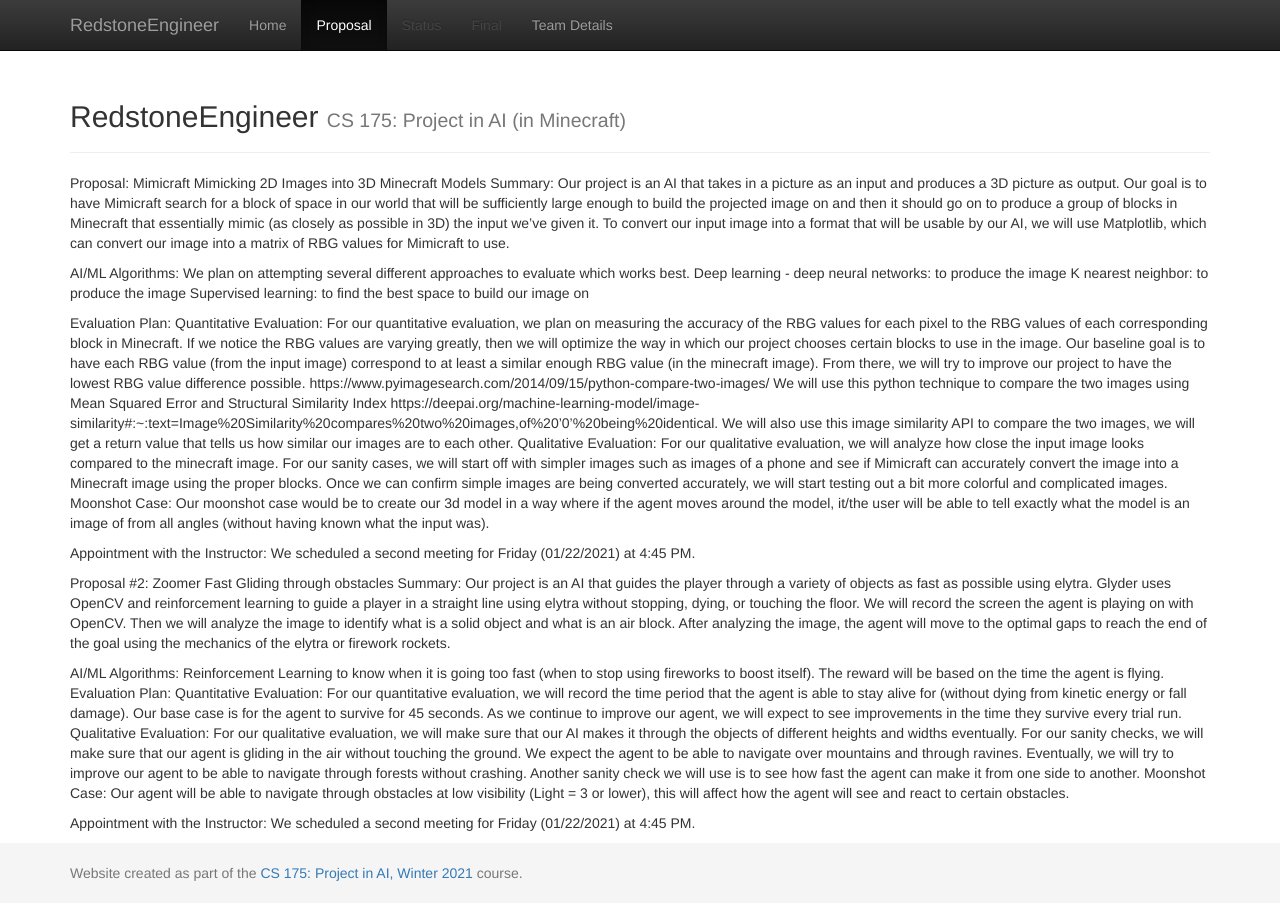
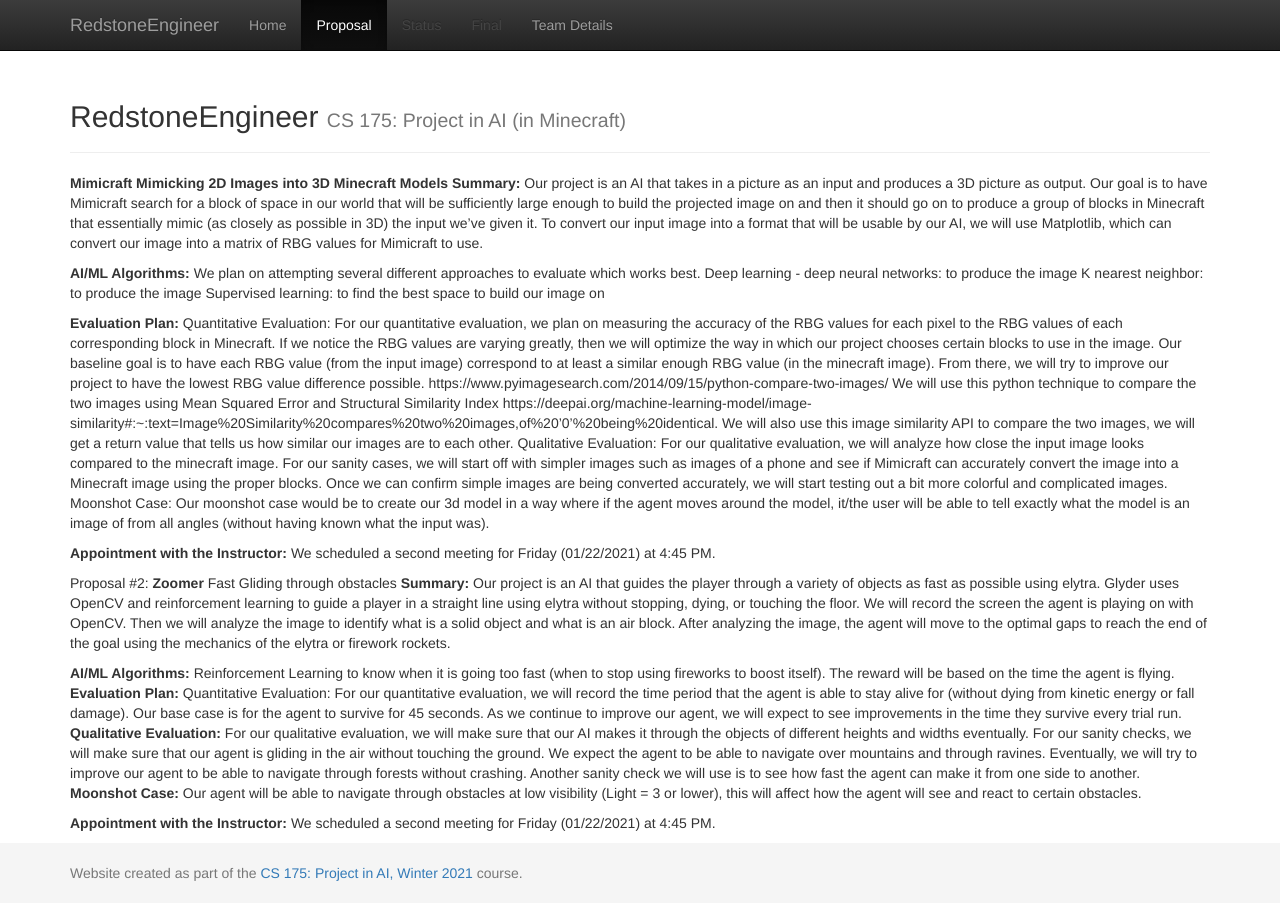
Before and after one commit to Globins/RedstoneEngineer, a Jekyll site: the page built from docs/proposal.md, in a window 1280 px wide. Built offline with Jekyll 4.4.1, drawn with Linux system fonts in a browser that asks for light colours; some of the changed lines change nothing that is shown.

Commit message:
Update tags in proposal

```diff
--- a/docs/proposal.md
+++ b/docs/proposal.md
@@ -3,17 +3,17 @@
 title: Proposal
 ---
 
-Proposal: Mimicraft Mimicking 2D Images into 3D Minecraft Models
-Summary:
+<b> Mimicraft Mimicking 2D Images into 3D Minecraft Models </b>
+<b> Summary: </b>
 	Our project is an AI that takes in a picture as an input and produces a 3D picture as output. Our goal is to have Mimicraft search for a block of space in our world that will be sufficiently large enough to build the projected image on and then it should go on to produce a group of blocks in Minecraft that essentially mimic (as closely as possible in 3D) the input we’ve given it. To convert our input image into a format that will be usable by our AI, we will use Matplotlib, which can convert our image into a matrix of RBG values for Mimicraft to use.
 
-AI/ML Algorithms:
+<b> AI/ML Algorithms: </b>
     We plan on attempting several different approaches to evaluate which works best.
     Deep learning - deep neural networks: to produce the image
     K nearest neighbor: to produce the image
     Supervised learning: to find the best space to build our image on
 
-Evaluation Plan:
+<b> Evaluation Plan: </b>
     Quantitative Evaluation:
         For our quantitative evaluation, we plan on measuring the accuracy of the RBG values for each pixel to the RBG values of each corresponding block in Minecraft. If we notice the RBG values are varying greatly, then we will optimize the way in   which our project chooses certain blocks to use in the image. Our baseline goal is to have each RBG value (from the input image) correspond to at least a similar enough RBG value (in the minecraft image). From there, we will try to improve our project to have the lowest RBG value difference possible.
         https://www.pyimagesearch.com/2014/09/15/python-compare-two-images/
@@ -25,23 +25,27 @@
     Moonshot Case:
         Our moonshot case would be to create our 3d model in a way where if the agent moves around the model, it/the user will be able to tell exactly what the model is an image of from all angles (without having known what the input was).
 
-Appointment with the Instructor:
+<b> Appointment with the Instructor: </b>
 	We scheduled a second meeting for Friday (01/22/2021) at 4:45 PM.
 
-Proposal #2: Zoomer Fast Gliding through obstacles
-Summary:
+
+
+Proposal #2:
+<b> Zoomer </b>
+Fast Gliding through obstacles
+<b> Summary: </b>
 	Our project is an AI that guides the player through a variety of objects as fast as possible using elytra. Glyder uses OpenCV and reinforcement learning to guide a player in a straight line using elytra without stopping, dying, or touching the floor. We will record the screen the agent is playing on with OpenCV. Then we will analyze the image to identify what is a solid object and what is an air block. After analyzing the image, the agent will move to the optimal gaps to reach the end of the goal using the mechanics of the elytra or firework rockets.
 
-AI/ML Algorithms:
+<b> AI/ML Algorithms: </b>
     Reinforcement Learning to know when it is going too fast (when to stop using fireworks to boost itself). The reward will be based on the time the agent is flying.
-Evaluation Plan:
+<b> Evaluation Plan: </b>
     Quantitative Evaluation:
 	    For our quantitative evaluation, we will record the time period that the agent is able to stay alive for (without dying from kinetic energy or fall damage). Our base case is for the agent to survive for 45 seconds. As we continue to improve our agent, we will expect to see improvements in the time they survive every trial run.
-    Qualitative Evaluation:
+<b> Qualitative Evaluation: </b>
 	    For our qualitative evaluation, we will make sure that our AI makes it through the objects of different heights and widths eventually.
         For our sanity checks, we will make sure that our agent is gliding in the air without touching the ground. We expect the agent to be able to navigate over mountains and through ravines. Eventually, we will try to improve our agent to be able to navigate through forests without crashing. Another sanity check we will use is to see how fast the agent can make it from one side to another.
-    Moonshot Case:
+<b> Moonshot Case: </b>
         Our agent will be able to navigate through obstacles at low visibility (Light = 3 or lower), this will affect how the agent will see and react to certain obstacles.
 
-Appointment with the Instructor:
+<b> Appointment with the Instructor: </b>
 	We scheduled a second meeting for Friday (01/22/2021) at 4:45 PM.
```
